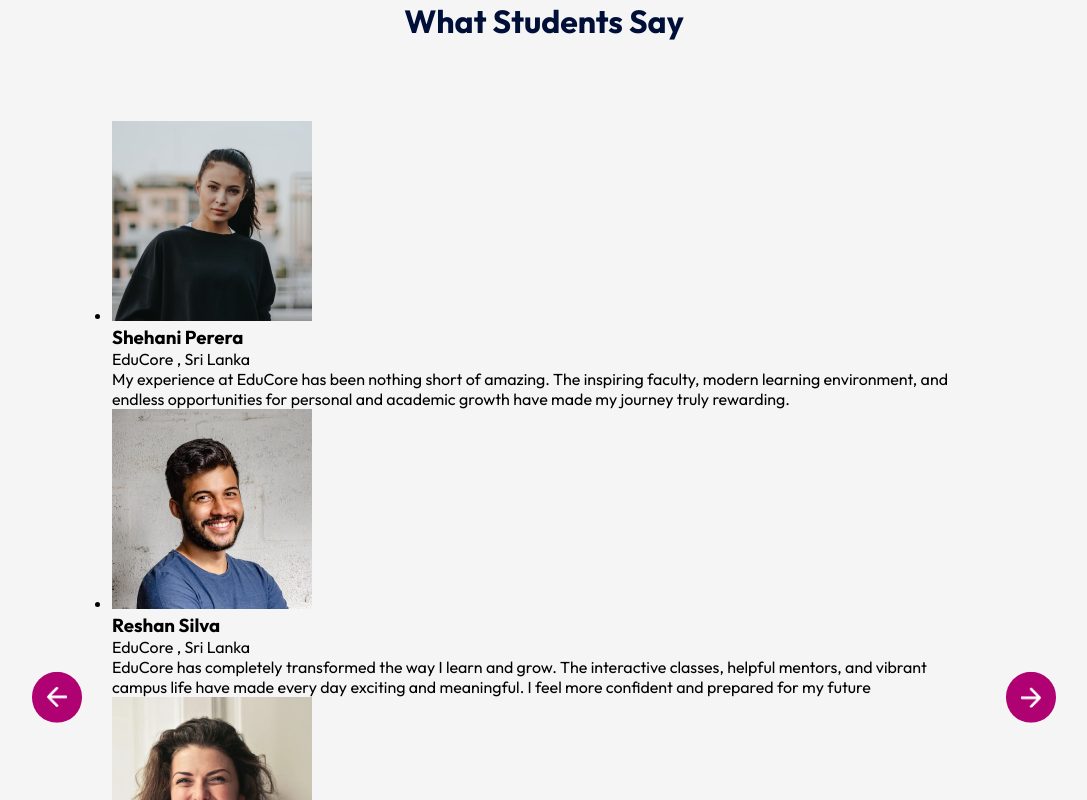
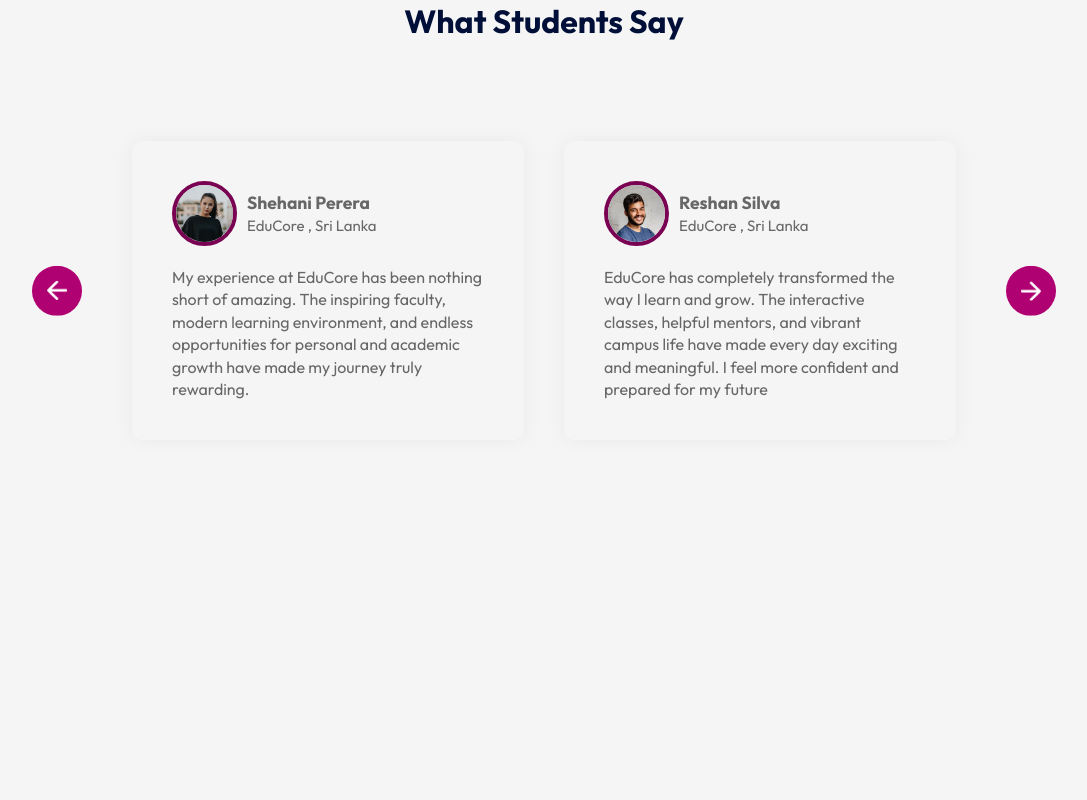
Before and after one commit to sewminiJayawardhana/EduCore, a React (Vite) app: page / in a window 1280 px wide. Shown: the part 2460-3260 px from the top of the page, without its empty margins (96-1183 px from the left). After the commit the page ends 3000 px from the top, so only its background shows below. Built offline with nearby package versions, Linux system fonts and the light colour scheme.

Commit message:
Added CSS styles for testimonials component.

```diff
--- a/src/Components/Testimonials/Testimonials.css
+++ b/src/Components/Testimonials/Testimonials.css
@@ -19,3 +19,36 @@
     right:auto;
     left: 0;
 }
+.slider{
+    overflow: hidden;
+}
+.slider ul{
+    display: flex;
+    width: 200%;
+    overflow-x: hidden;
+    transition: 0.5s;
+}
+.slider ul li{
+    list-style: none;
+    width: 50%;
+    padding: 20px;
+}
+.slide{
+    box-shadow: 0 0 20px rgba(0,0,0,0.05);
+    padding: 40px;
+    border-radius:10px;
+    color: #676767;
+    line-height: 1.4;
+}
+.slide img{
+    width: 65px;
+    border-radius: 50%;
+    margin-right: 10px;
+    border: 4px solid #790252;
+}
+.user-info{
+    display: flex;
+    align-items: center;
+    margin-bottom: 20px;
+    font-size: 15px;
+}
```
